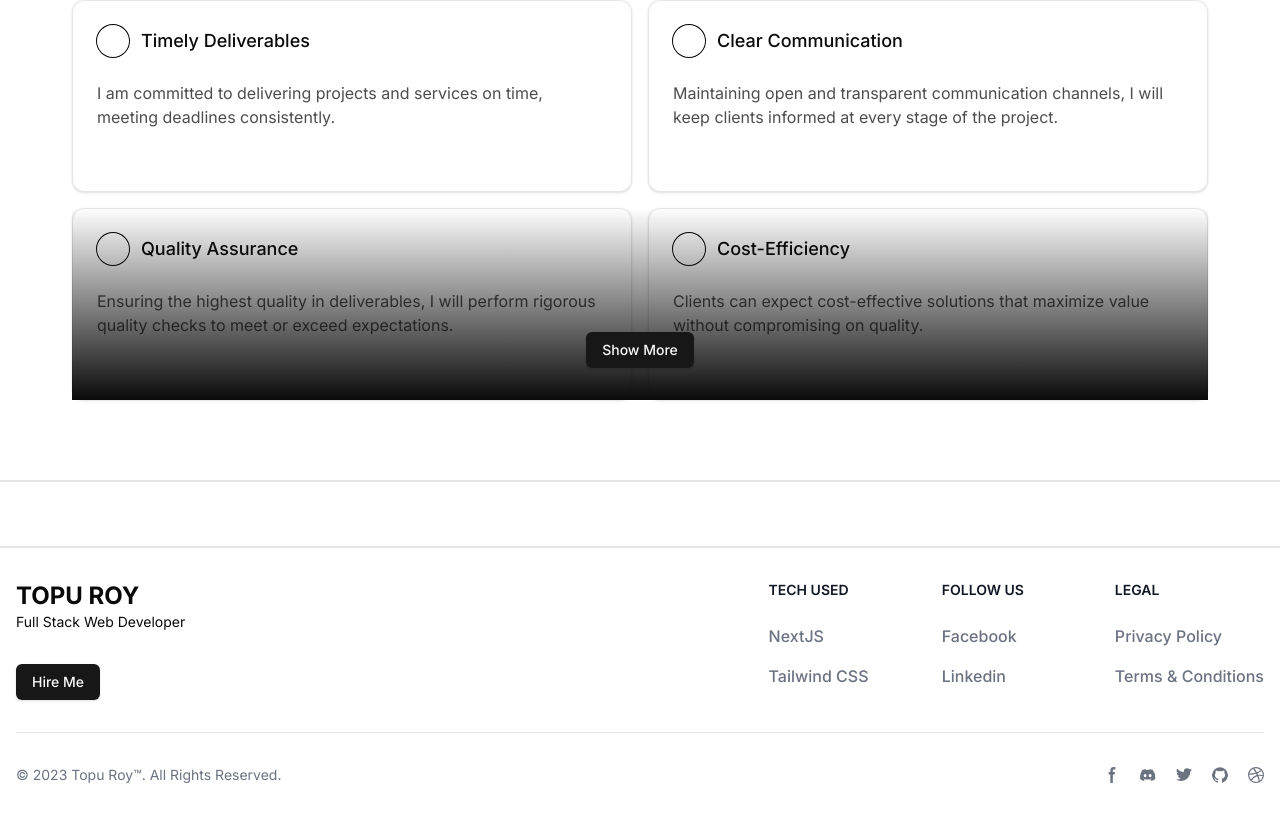
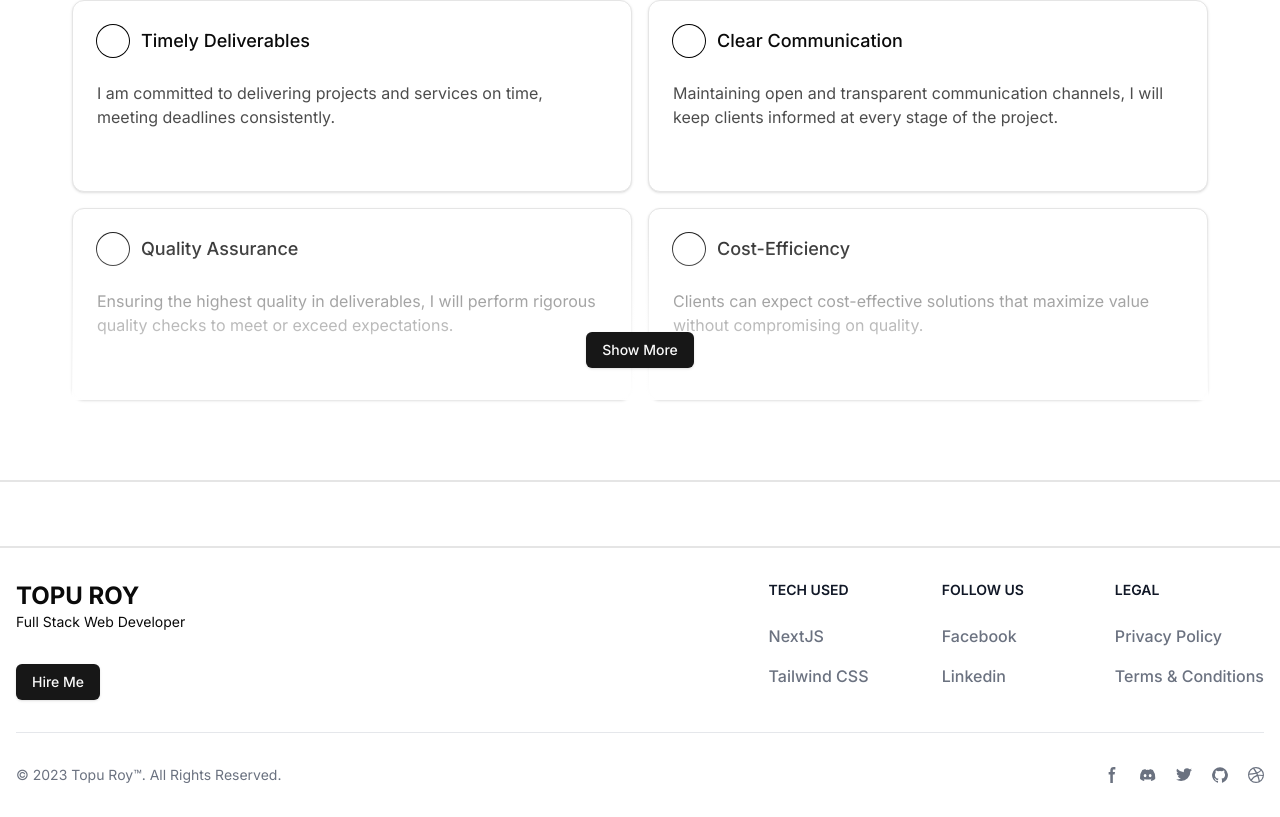
Before and after one commit to Topu-Roy/portfolio-2, a Next.js app: page / in a window 1280 px wide. Shown: the part 2368-3185 px from the top of the page. Built offline with nearby package versions, Linux system fonts and the light colour scheme.

Commit message:
Fix: light mode fade effect

```diff
--- a/src/components/MySellingFeatures.tsx
+++ b/src/components/MySellingFeatures.tsx
@@ -31,7 +31,7 @@ const MySellingFeatures = () => {
                     </Card>
                 ))}
 
-                <div className={`${displayCount === 6 ? '-mt-[14rem] bg-gradient-to-t from-[#0A0A0A] to-transparent items-end h-[12rem]' : ''} flex w-[71rem] py-8 max-w-[71rem] justify-center`}>
+                <div className={`${displayCount === 6 ? '-mt-[14rem] bg-gradient-to-t from-white dark:from-[#0A0A0A] to-transparent items-end h-[12rem]' : ''} flex w-[71rem] py-8 max-w-[71rem] justify-center`}>
                     <Button onClick={() => setDisplayCount(prev => prev === 6 ? clientBenefits.length : 6)} className="hover:underline">
                         {displayCount === 6 ? 'Show More' : 'Show Less'}
                     </Button>
```
